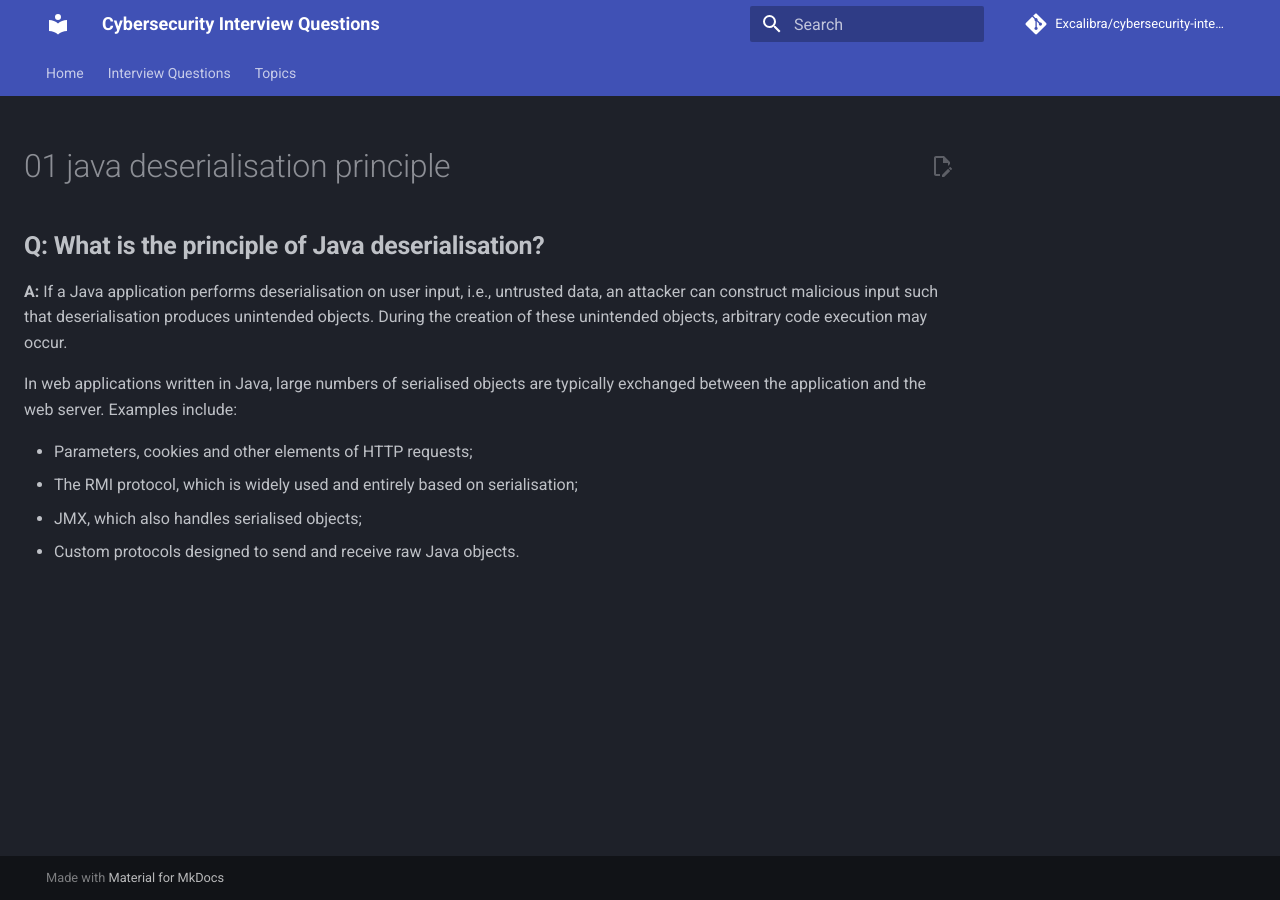
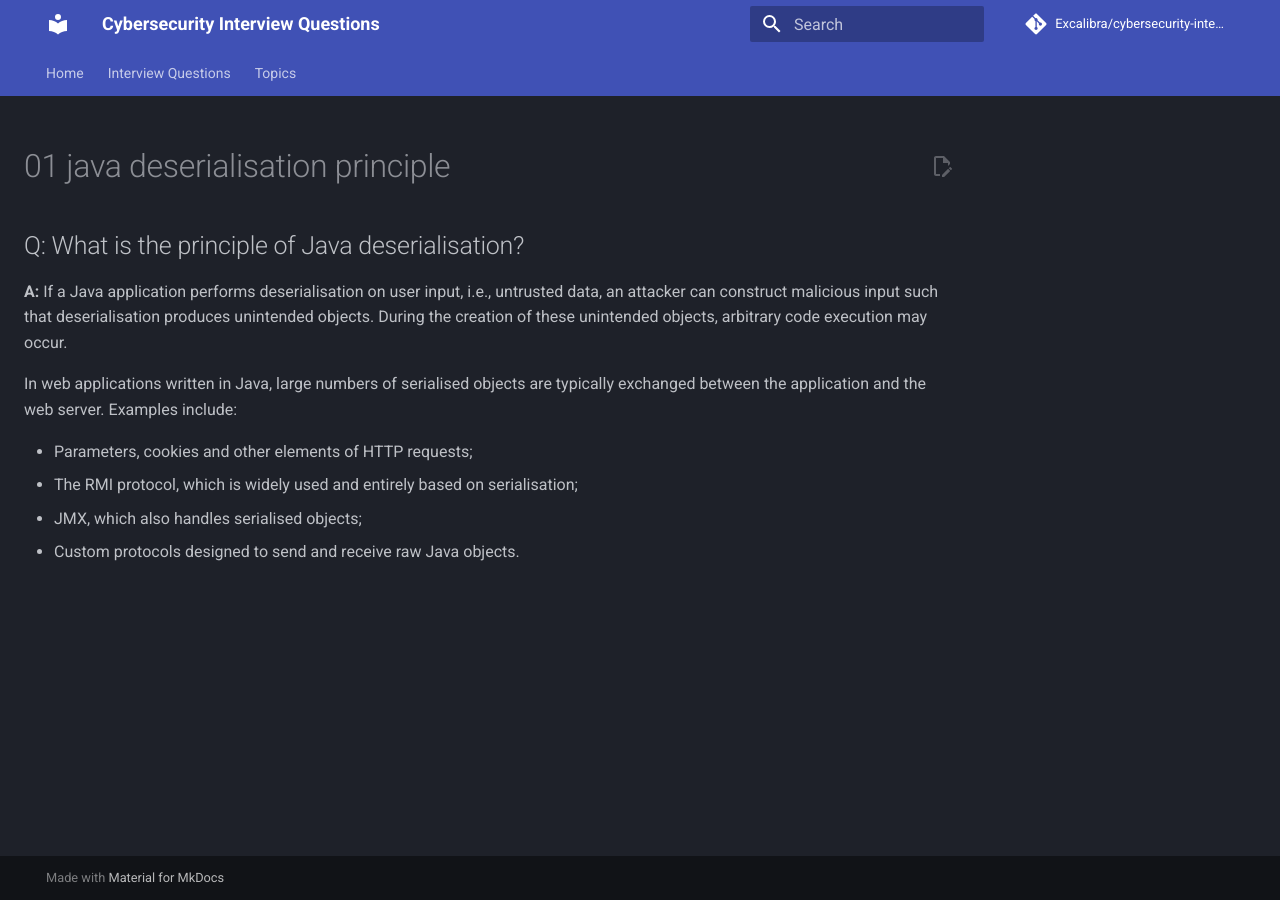
Before and after one commit to Excalibra/cybersecurity-interview-questions, an MkDocs documentation site: the page built from docs/questions/red-team-interview-experience/01-java-deserialisation-principle.md, in a window 1280 px wide. Built offline with MkDocs 1.6.1 and Material for MkDocs 9.7.7, drawn with Linux system fonts in a browser that asks for light colours; comment, search, counter and statistics services are not loaded.

```diff
--- a/docs/questions/red-team-interview-experience/01-java-deserialisation-principle.md
+++ b/docs/questions/red-team-interview-experience/01-java-deserialisation-principle.md
@@ -1,4 +1,4 @@
-## **Q: What is the principle of Java deserialisation?**
+## Q: What is the principle of Java deserialisation?
 
 **A:** If a Java application performs deserialisation on user input, i.e., untrusted data, an attacker can construct malicious input such that deserialisation produces unintended objects. During the creation of these unintended objects, arbitrary code execution may occur.
 
```
